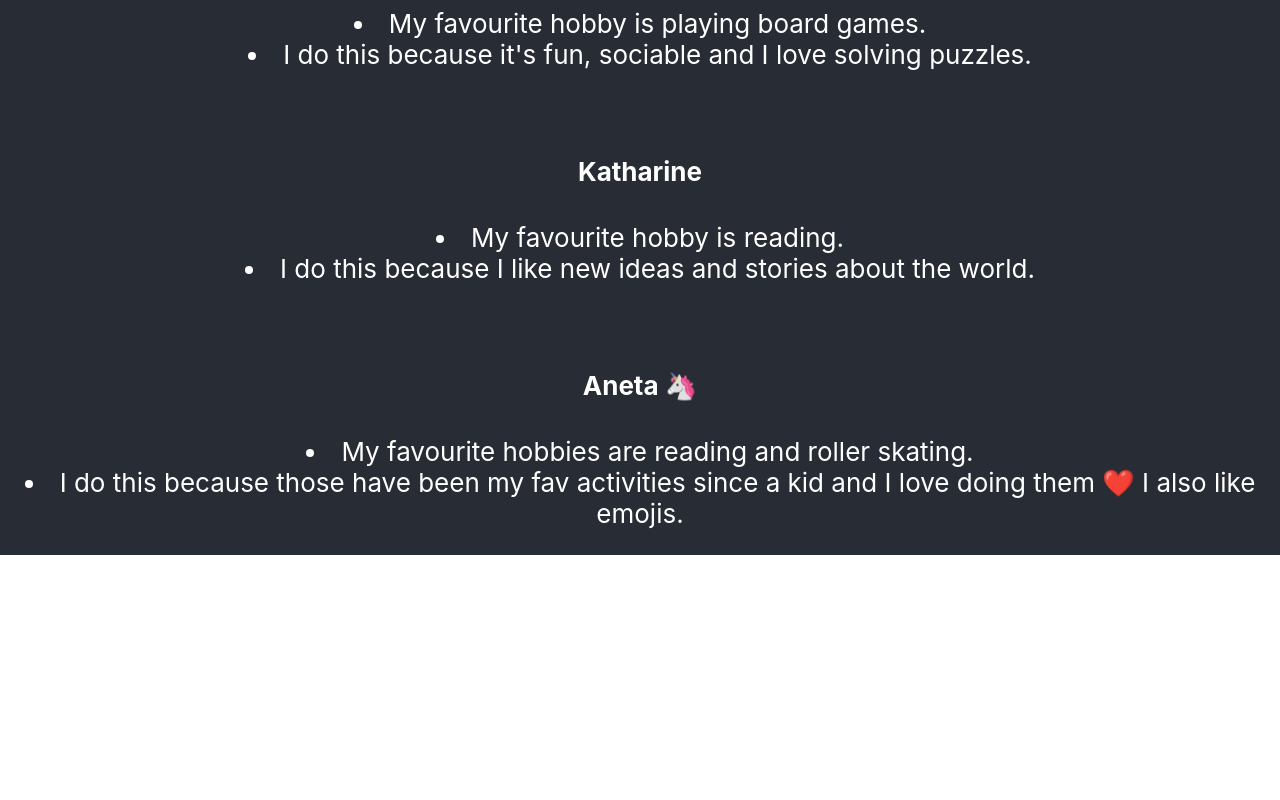
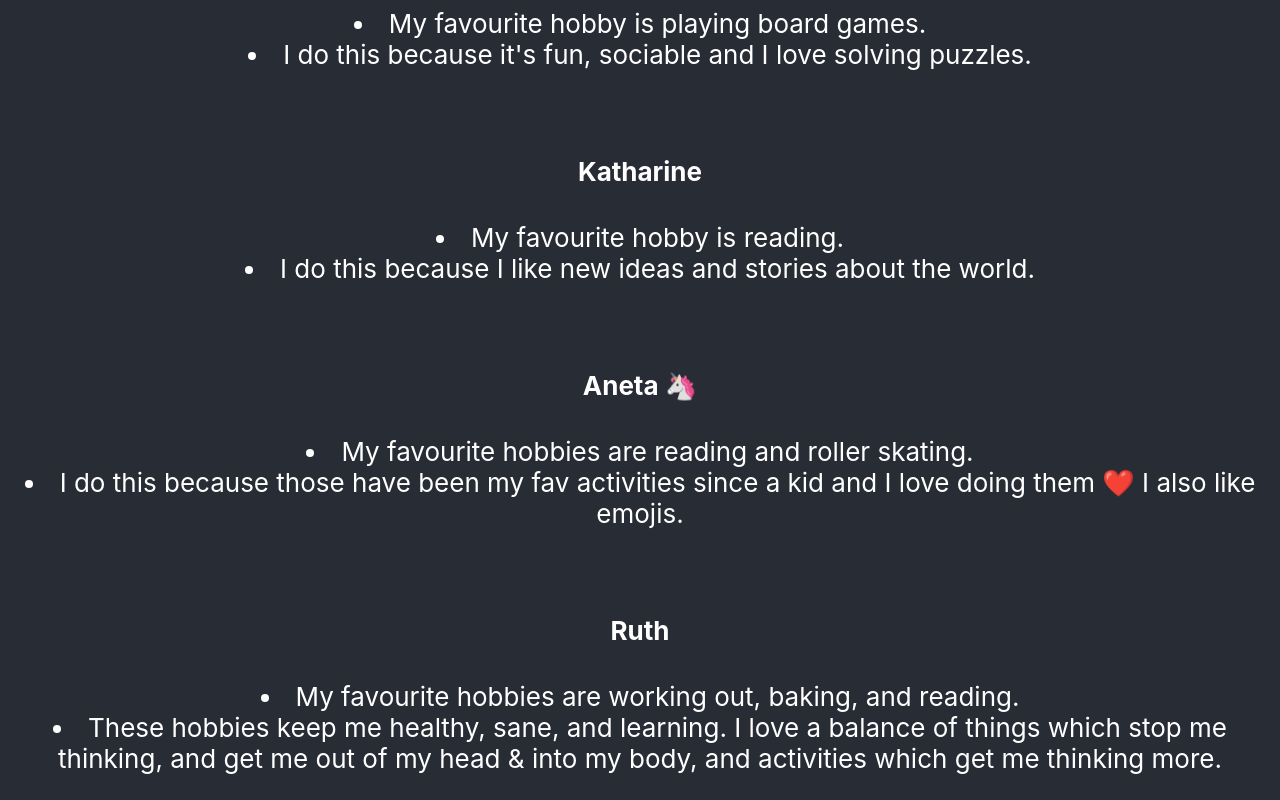
Before and after one commit to carolinenorris1/cfg_project, a React (Create React App) app in the folder wellbeing-app/: page / in a window 1280 px wide. Shown: the part 363-1163 px from the top of the page. Before the commit the page ends 918 px from the top, so only its background shows below. Built offline with nearby package versions, Linux system fonts and the light colour scheme.

Commit message:
Personal Details - Ruth
This push adds my personal info into the App.js :)

```diff
--- a/wellbeing-app/src/App.js
+++ b/wellbeing-app/src/App.js
@@ -28,6 +28,15 @@ function App() {
             I love doing them ❤️ I also like emojis.
           </li>
         </p>
+        <p>
+          <h4>Ruth</h4>
+          <li>My favourite hobbies are working out, baking, and reading.</li>
+          <li>
+            These hobbies keep me healthy, sane, and learning. I love a balance
+            of things which stop me thinking, and get me out of my head & into
+            my body, and activities which get me thinking more.
+          </li>
+        </p>
       </header>
     </div>
   );
```
